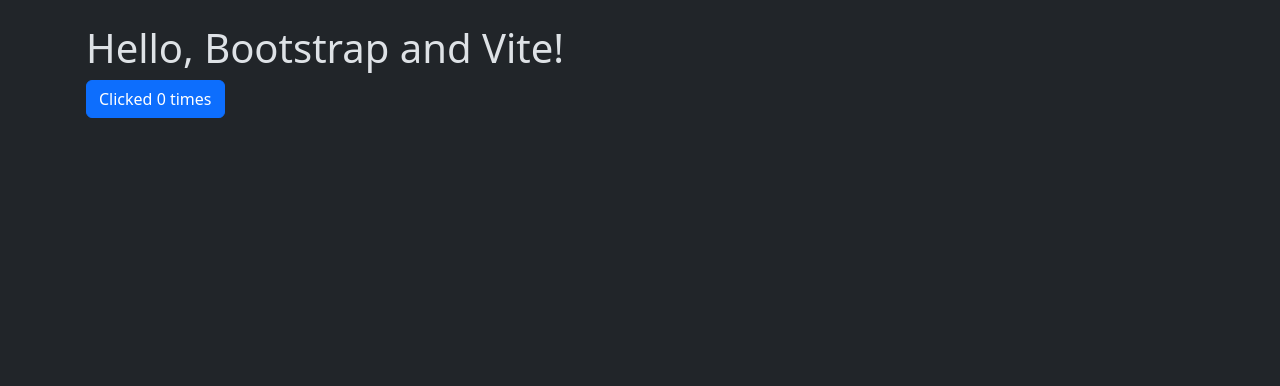
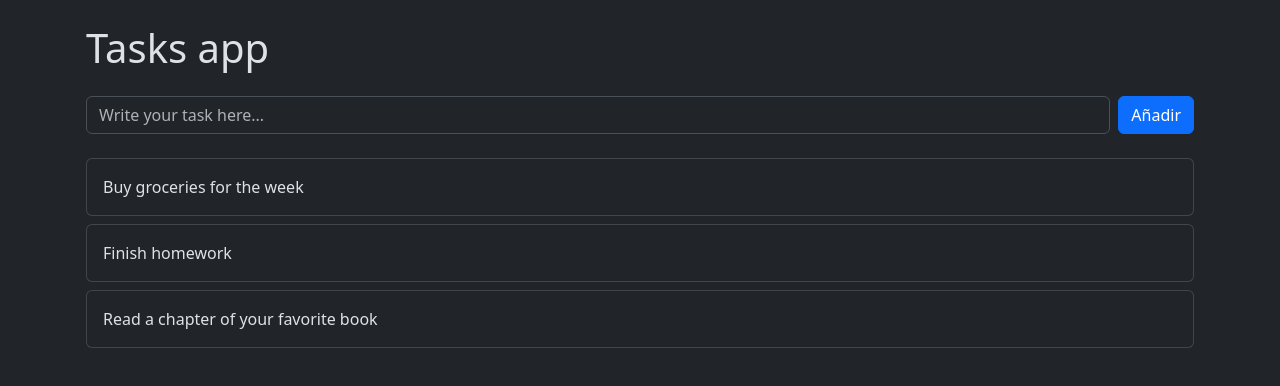
Before and after one commit to ushu3323/tasks-app, a React (Vite) app: page / in a window 1280 px wide. Shown: the top 386 px of the page. Built offline with nearby package versions, Linux system fonts and the light colour scheme.

Commit message:
Create and list tasks

```diff
--- a/src/App.tsx
+++ b/src/App.tsx
@@ -1,16 +1,62 @@
-import { useState } from 'react';
+import { FormEvent, useState } from 'react';
+import { Task } from './types/task.type';
+import TasksList from './components/TasksList';
+
+const initialTasks: Task[] = [
+  { id: 1, content: 'Buy groceries for the week' },
+  { id: 2, content: 'Finish homework' },
+  { id: 3, content: 'Read a chapter of your favorite book' },
+];
 
 function App() {
-  const [count, setCount] = useState(0);
+  const [tasks, setTasks] = useState<Task[]>(initialTasks);
+
+  const [taskContent, setTaskContent] = useState('');
+
+  function createTask(content: string) {
+    let lastId = 0;
+
+    for (const task of tasks) {
+      if (task.id > lastId) {
+        lastId = task.id;
+      }
+    }
+
+    const newTask: Task = {
+      id: lastId + 1,
+      content: content,
+    };
+
+    setTasks(old => [newTask, ...old]);
+  }
+
+  function handleSubmit(e: FormEvent<HTMLFormElement>) {
+    e.preventDefault();
+    createTask(taskContent);
+    e.currentTarget.reset();
+  }
+
   return (
     <>
       <div className="container py-4 px-3 mx-auto">
-        <h1>Hello, Bootstrap and Vite!</h1>
-        <button
-          className="btn btn-primary"
-          onClick={() => setCount(value => value + 1)}>
-          Clicked {count} times
-        </button>
+        <h1>Tasks app</h1>
+        <form
+          onSubmit={handleSubmit}
+          className="d-flex my-4"
+          autoComplete="off">
+          <input
+            name="content"
+            type="text"
+            className="form-control me-2"
+            placeholder="Write your task here..."
+            required
+            onChange={e => setTaskContent(e.currentTarget.value)}
+          />
+          <button type="submit" className="btn btn-primary">
+            Añadir
+          </button>
+        </form>
+        <TasksList tasks={tasks} />
       </div>
     </>
   );
--- /dev/null
+++ b/src/components/TasksList.tsx
@@ -0,0 +1,13 @@
+import { Task } from '../types/task.type';
+
+export default function TasksList({ tasks }: { tasks: Task[] }) {
+  return (
+    <div className="vstack gap-2">
+      {tasks.map(task => (
+        <div key={task.id} className="card">
+          <div className="card-body">{task.content}</div>
+        </div>
+      ))}
+    </div>
+  );
+}
--- /dev/null
+++ b/src/types/task.type.ts
@@ -0,0 +1,4 @@
+export type Task = {
+  id: number;
+  content: string;
+};
```
